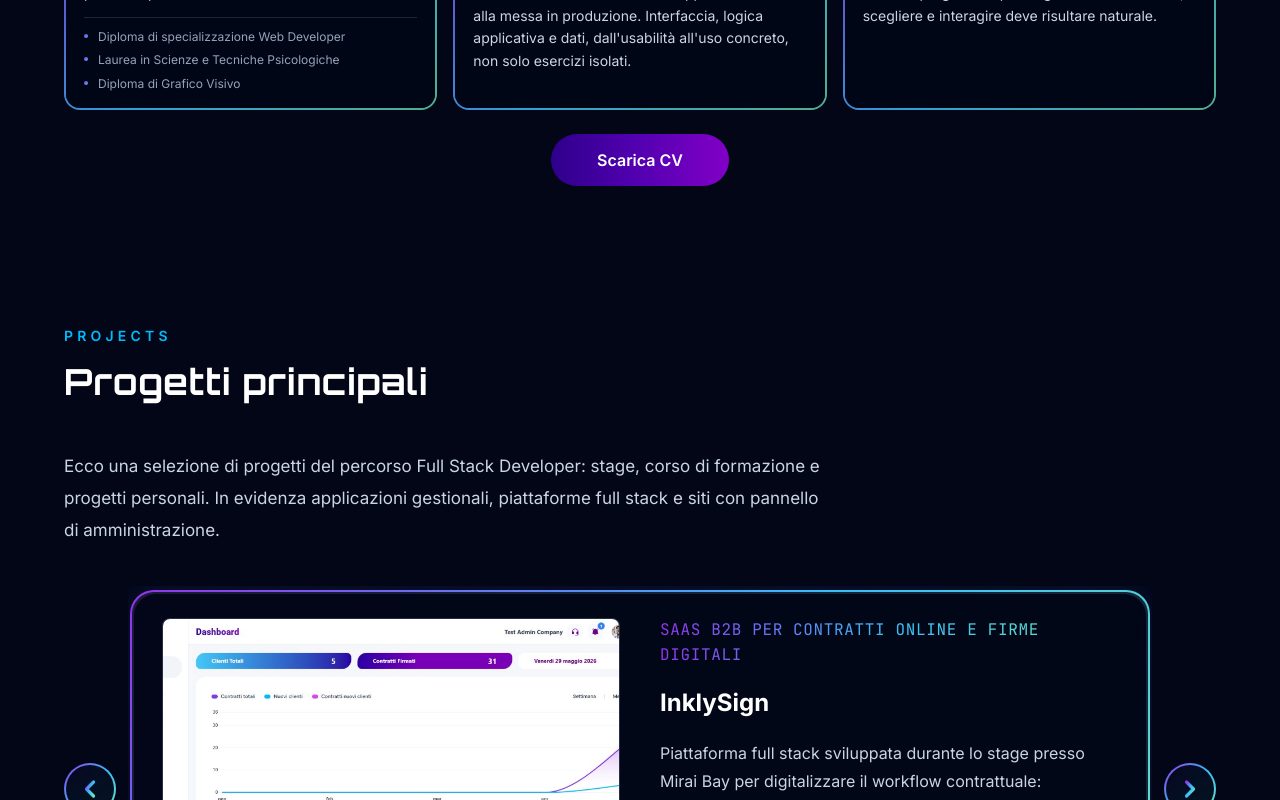
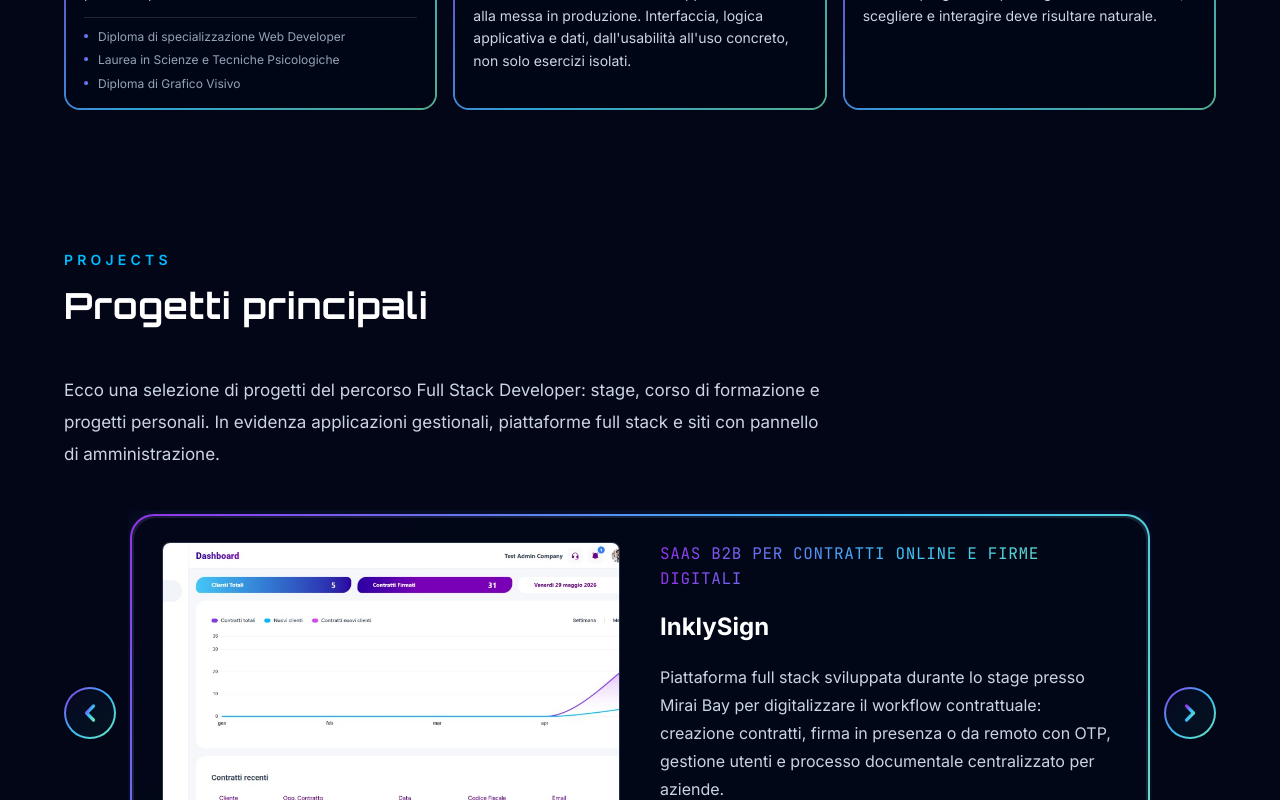
Before and after one commit to Claudiasals/claudia-salsini-portfolio, a React (Vite) app: page / in a window 1280 px wide. Shown: the part 1800-2600 px from the top of the page. Built offline with nearby package versions, Linux system fonts and the light colour scheme.

Commit message:
fix(about): rimosso download CV e ripristinato hover Skills
Eliminati pulsante, PDF e stili del CV in About; annullate le modifiche ai bordi icone Skills.

```diff
--- a/src/components/About.jsx
+++ b/src/components/About.jsx
@@ -27,7 +27,6 @@
 
 /** Con hero: etichette + titolo + PNG; poi testo; poi card (margini crescenti = più scroll). */
 const REVEAL_COPY = '0px 0px -18% 0px'
-const REVEAL_CV = '0px 0px 12% 0px'
 const REVEAL_HIGHLIGHTS = [
   '0px 0px -22% 0px',
   '0px 0px -26% 0px',
@@ -131,17 +130,6 @@
                 </article>
               </ScrollRevealItem>
             ))}
-            <ScrollRevealItem tier="about-6" className="about-cv-area" revealMargin={REVEAL_CV}>
-              <a
-                href="/cv-claudia-salsini.pdf"
-                download="CV-Claudia-Salsini.pdf"
-                className="btn-primary about-cv-download"
-              >
-                <span className="btn-primary-inner">
-                  <span className="btn-primary-text">Scarica CV</span>
-                </span>
-              </a>
-            </ScrollRevealItem>
           </div>
         </div>
       </div>
--- a/src/index.css
+++ b/src/index.css
@@ -10,11 +10,10 @@
   --site-bg-rgb: 2, 6, 23;
   --accent-border-soft: linear-gradient(
     135deg,
-    rgba(147, 51, 234, 0.22),
-    rgba(56, 189, 248, 0.18),
-    rgba(110, 231, 183, 0.16)
+    rgba(147, 51, 234, 0.32),
+    rgba(56, 189, 248, 0.28),
+    rgba(110, 231, 183, 0.24)
   );
-  --accent-border: linear-gradient(135deg, #9333ea, #38bdf8, #6ee7b7);
 }
 
 .bg-site {
@@ -578,10 +577,6 @@
   transition-delay: 0.18s;
 }
 
-.about-section .scroll-reveal-item--about-6 {
-  transition-delay: 0.24s;
-}
-
 .scroll-reveal-item--visible {
   opacity: 1;
   transform: translate3d(0, 0, 0);
@@ -684,17 +679,6 @@
   }
 }
 
-.about-cv-download {
-  width: 100%;
-  min-width: 0;
-}
-
-.about-cv-download .btn-primary-inner {
-  width: 100%;
-  padding: calc(0.75rem + 2px) calc(2.75rem + 2px);
-  justify-content: center;
-}
-
 .about-grid {
   display: grid;
   gap: 2rem;
@@ -732,13 +716,6 @@
   flex-direction: column;
   gap: 0.875rem;
   min-width: 0;
-}
-
-.about-cv-area {
-  order: 0;
-  margin-top: 0.375rem;
-  margin-bottom: 0;
-  flex-shrink: 0;
 }
 
 /* Tablet e desktop: testo+foto in alto, card sotto (leggibilità anche su finestra larga) */
@@ -752,12 +729,6 @@
     align-items: start;
   }
 
-  .about-cv-area {
-    order: 0;
-    margin-top: 0.375rem;
-    margin-bottom: 0;
-  }
-
   .about-lead {
     display: grid;
     grid-template-columns: minmax(0, 1fr) minmax(18rem, 1.6fr);
@@ -815,21 +786,6 @@
     flex: 1;
   }
 
-  .about-highlights > .about-cv-area {
-    grid-column: 1 / -1;
-    justify-self: center;
-    margin-top: 0.5rem;
-    width: auto;
-  }
-
-  .about-highlights > .about-cv-area .about-cv-download {
-    width: auto;
-    min-width: 11.5rem;
-  }
-
-  .about-highlights > .about-cv-area .about-cv-download .btn-primary-inner {
-    width: auto;
-  }
 }
 
 @media (width >= 1280px) {
@@ -1687,7 +1643,13 @@
   border-radius: 1.75rem;
   background:
     linear-gradient(rgba(15, 23, 42, 0.92), rgba(15, 23, 42, 0.92)) padding-box,
-    var(--accent-border) border-box;
+    linear-gradient(
+      135deg,
+      rgba(147, 51, 234, 0.85),
+      rgba(56, 189, 248, 0.85),
+      rgba(110, 231, 183, 0.75)
+    )
+      border-box;
   opacity: 0;
   transform: translate3d(0, 14px, 0);
   transition:
@@ -1793,48 +1755,32 @@
 
 @media (hover: hover), (pointer: fine) {
   .skills-skill-mini:hover {
-    transform: translateY(-2px);
+    transform: translateY(-3px);
     background:
       linear-gradient(rgba(15, 23, 42, 0.92), rgba(15, 23, 42, 0.92)) padding-box,
-      var(--accent-border) border-box;
-    box-shadow: none;
+      linear-gradient(
+        135deg,
+        rgba(147, 51, 234, 0.85),
+        rgba(56, 189, 248, 0.85),
+        rgba(110, 231, 183, 0.75)
+      )
+        border-box;
+    box-shadow:
+      0 0 20px rgba(56, 189, 248, 0.12),
+      0 0 32px rgba(147, 51, 234, 0.08);
   }
 
   .skills-skill-mini:hover .skills-skill-mini__inner {
-    background: rgba(var(--site-bg-rgb), 0.94);
+    background: rgba(56, 189, 248, 0.05);
   }
 
   .skills-skill-mini:hover .skills-skill-mini__icon {
-    transform: scale(1.05);
+    transform: scale(1.08);
   }
 
   .skills-skill-mini:hover .skills-skill-mini__icon-img {
-    transform: scale(1.05);
-  }
-}
-
-html.use-hover-effects .skills-skill-mini:hover {
-  transform: translateY(-2px);
-  background:
-    linear-gradient(rgba(15, 23, 42, 0.92), rgba(15, 23, 42, 0.92)) padding-box,
-    var(--accent-border) border-box;
-  box-shadow: none;
-}
-
-html.use-hover-effects .skills-skill-mini:hover .skills-skill-mini__inner {
-  background: rgba(var(--site-bg-rgb), 0.94);
-}
-
-html.use-hover-effects .skills-skill-mini:hover .skills-skill-mini__icon,
-html.use-hover-effects .skills-skill-mini:hover .skills-skill-mini__icon-img {
-  transform: scale(1.05);
-}
-
-.skills-skill-mini:focus-within {
-  background:
-    linear-gradient(rgba(15, 23, 42, 0.92), rgba(15, 23, 42, 0.92)) padding-box,
-    var(--accent-border) border-box;
-  outline: none;
+    transform: scale(1.08);
+  }
 }
 
 .skills-skill-mini__icon {
@@ -1916,10 +1862,7 @@
 
   .skills-skill-mini:hover,
   .skills-skill-mini:hover .skills-skill-mini__icon,
-  .skills-skill-mini:hover .skills-skill-mini__icon-img,
-  html.use-hover-effects .skills-skill-mini:hover,
-  html.use-hover-effects .skills-skill-mini:hover .skills-skill-mini__icon,
-  html.use-hover-effects .skills-skill-mini:hover .skills-skill-mini__icon-img {
+  .skills-skill-mini:hover .skills-skill-mini__icon-img {
     transform: none;
   }
 }
@@ -4252,19 +4195,6 @@
   html:not(.use-hover-effects) .contact-detail-link:hover .contact-detail-icon {
     transform: none;
     box-shadow: none;
-  }
-
-  html:not(.use-hover-effects) .skills-skill-mini:hover {
-    transform: none;
-    background:
-      linear-gradient(rgba(15, 23, 42, 0.92), rgba(15, 23, 42, 0.92)) padding-box,
-      var(--accent-border-soft) border-box;
-    box-shadow: none;
-  }
-
-  html:not(.use-hover-effects) .skills-skill-mini:hover .skills-skill-mini__icon,
-  html:not(.use-hover-effects) .skills-skill-mini:hover .skills-skill-mini__icon-img {
-    transform: none;
   }
 
   .nav-btn:active::before,
@@ -4293,22 +4223,6 @@
     opacity: 0.6;
   }
 
-  .skills-skill-mini:active,
-  .skills-skill-mini.touch-feedback {
-    transform: translateY(-2px);
-    background:
-      linear-gradient(rgba(15, 23, 42, 0.92), rgba(15, 23, 42, 0.92)) padding-box,
-      var(--accent-border) border-box;
-    box-shadow: none;
-  }
-
-  .skills-skill-mini:active .skills-skill-mini__icon,
-  .skills-skill-mini:active .skills-skill-mini__icon-img,
-  .skills-skill-mini.touch-feedback .skills-skill-mini__icon,
-  .skills-skill-mini.touch-feedback .skills-skill-mini__icon-img {
-    transform: scale(1.05);
-  }
-
   .contact-form-input-wrap:active,
   .contact-form-input-wrap.touch-feedback,
   .contact-form-input-wrap:focus-within {
--- a/src/utils/touchFocus.js
+++ b/src/utils/touchFocus.js
@@ -1,5 +1,5 @@
 const INTERACTIVE_SELECTOR =
-  'a, button, .nav-btn, .btn-primary, .btn-secondary, .contact-detail-link, .contact-form-input-wrap, .projects-carousel-nav, .project-detail-back, .legal-page__email, .site-footer__link, .skills-skill-mini'
+  'a, button, .nav-btn, .btn-primary, .btn-secondary, .contact-detail-link, .contact-form-input-wrap, .projects-carousel-nav, .project-detail-back, .legal-page__email, .site-footer__link'
 
 const TOUCH_FEEDBACK_CLASS = 'touch-feedback'
 /** Durata minima visibile della sfumatura dopo un tap breve (ms). */
```
Also changed, not shown: 2 other files (tests, documents, lock files or other folders).
